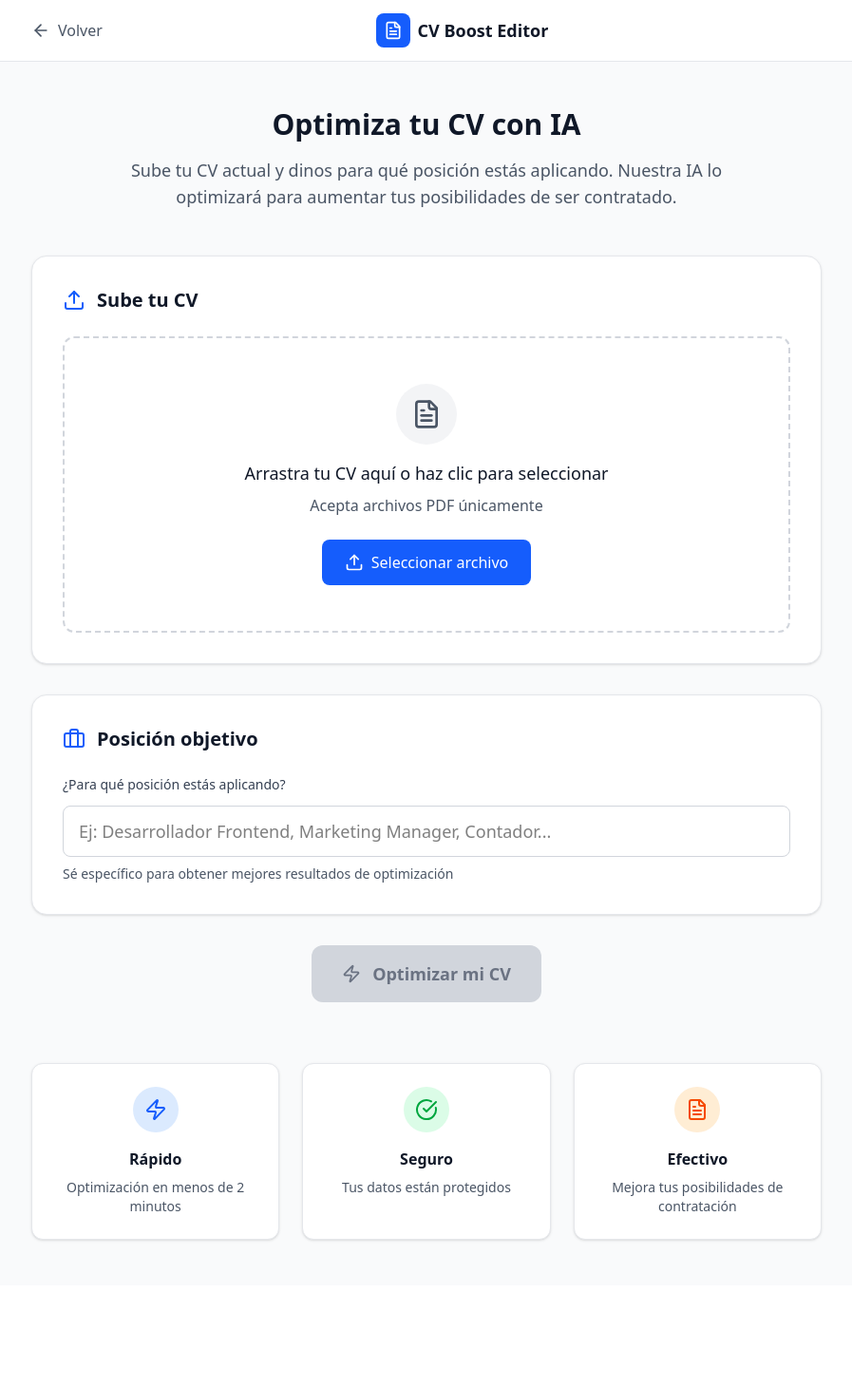
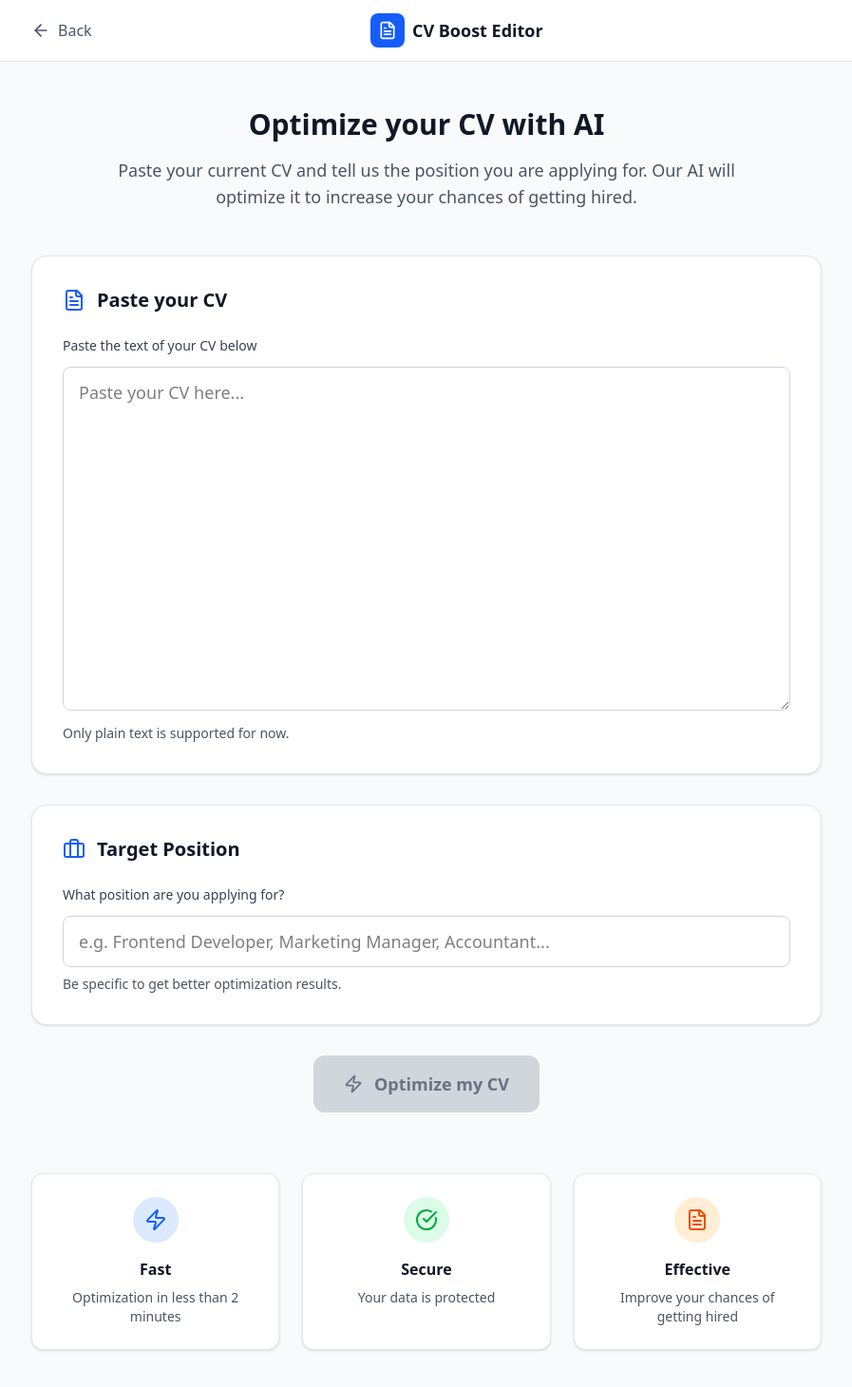
Before and after one commit to leamartinez1707/cv_boost, a React (Vite) app: page /editor in a window 1280 px wide. Shown: the top 1460 px of the page at 95% size, without its empty margins (191-1088 px from the left). Before the commit the page ends 1353 px from the top, so only its background shows below. Built offline with nearby package versions, Linux system fonts and the light colour scheme.

Commit message:
refactor: upload text not pdf

```diff
--- a/src/pages/EditorVieww.jsx
+++ b/src/pages/EditorVieww.jsx
@@ -1,58 +1,24 @@
 import { useState } from 'react';
 import axios from 'axios';
 import {
-    Upload,
     FileText,
     Briefcase,
     Zap,
     CheckCircle,
     ArrowRight,
-    X
 } from 'lucide-react';
 import { Link } from 'react-router-dom';
-import * as pdfjsLib from 'pdfjs-dist/legacy/build/pdf';
-import workerUrl from '../pdf-worker';
-
-pdfjsLib.GlobalWorkerOptions.workerSrc = workerUrl;
 
 export const EditorVieww = () => {
     const [role, setRole] = useState('');
-    const [dragActive, setDragActive] = useState(false);
-    const [cv, setCv] = useState(null)
-    const [result, setResult] = useState("")
-    const [loading, setLoading] = useState(false)
+    const [cv, setCv] = useState('');
+    const [result, setResult] = useState("");
+    const [loading, setLoading] = useState(false);
 
-
-    const handleDrag = (e) => {
+    const handleSubmit = async (e) => {
         e.preventDefault();
-        e.stopPropagation();
-        if (e.type === "dragenter" || e.type === "dragover") {
-            setDragActive(true);
-        } else if (e.type === "dragleave") {
-            setDragActive(false);
-        }
-    };
-
-    const handleDrop = (e) => {
-        e.preventDefault();
-        e.stopPropagation();
-        setDragActive(false);
-
-        if (e.dataTransfer.files && e.dataTransfer.files[0]) {
-            const droppedFile = e.dataTransfer.files[0];
-            if (droppedFile.type === 'application/pdf' || droppedFile.name.endsWith('.pdf')) {
-                setCv(droppedFile);
-            }
-        }
-    };
-    const removeFile = () => {
-        setCv(null);
-    };
-    const handleSubmit = async (e) => {
-        e.preventDefault()
-        setLoading(true)
-        setResult("")
-
+        setLoading(true);
+        setResult("");
         try {
             const res = await axios.post(
                 `${import.meta.env.VITE_BACKEND_URL}/api/generate`,
@@ -60,62 +26,14 @@ export const EditorVieww = () => {
                     cv,
                     role,
                 }
-            )
-
-            setResult(res.data.result)
+            );
+            setResult(res.data.result);
         } catch (err) {
-            console.error(err)
-            setResult("Upload failed. Please try again.")
+            console.error(err);
+            setResult("Upload failed. Please try again.");
         } finally {
-            setLoading(false)
+            setLoading(false);
         }
-    }
-
-    const handleFileUpload = async (e) => {
-        const file = e.target.files[0];
-        if (!file) return;
-
-        const reader = new FileReader();
-
-        reader.onload = async () => {
-            try {
-                const typedarray = new Uint8Array(reader.result);
-
-                const pdf = await pdfjsLib.getDocument({ data: typedarray }).promise;
-
-                let fullText = "";
-
-                for (let i = 1; i <= pdf.numPages; i++) {
-                    const page = await pdf.getPage(i);
-                    const content = await page.getTextContent();
-
-                    // Evitar problemas si content.items es undefined
-                    const items = content?.items || [];
-                    const text = items.map(item => item.str).join(" ");
-
-                    fullText += text + "\n";
-                }
-
-                // Limpiar el texto extraído
-                const cleanText = fullText.trim();
-
-                if (cleanText.length === 0) {
-                    alert("No se pudo extraer texto del PDF. Por favor, intenta con otro archivo.");
-                    setCv("");
-                    return;
-                }
-
-                // Actualizar estados con datos válidos
-                setCv(cleanText);
-
-            } catch (error) {
-                console.error("Error leyendo el PDF:", error);
-                alert("Error al procesar el PDF. Intenta con otro archivo.");
-                setCv("");
-            }
-        };
-
-        reader.readAsArrayBuffer(file);
     };
 
     return (
@@ -129,7 +47,7 @@ export const EditorVieww = () => {
                             className="flex items-center text-gray-600 hover:text-gray-900 transition-colors"
                         >
                             <ArrowRight className="h-5 w-5 mr-2 rotate-180" />
-                            Volver
+                            Back
                         </Link>
                         <div className="flex items-center space-x-2">
                             <div className="bg-blue-600 p-2 rounded-lg">
@@ -146,99 +64,59 @@ export const EditorVieww = () => {
             <div className="max-w-4xl mx-auto px-4 sm:px-6 lg:px-8 py-12">
                 <div className="text-center mb-12">
                     <h1 className="text-3xl font-bold text-gray-900 mb-4">
-                        Optimiza tu CV con IA
+                        Optimize your CV with AI
                     </h1>
                     <p className="text-lg text-gray-600 max-w-2xl mx-auto">
-                        Sube tu CV actual y dinos para qué posición estás aplicando. Nuestra IA lo optimizará para aumentar tus posibilidades de ser contratado.
+                        Paste your current CV and tell us the position you are applying for. Our AI will optimize it to increase your chances of getting hired.
                     </p>
                 </div>
 
                 <form onSubmit={handleSubmit} className="space-y-8">
-                    {/* File Upload Section */}
+                    {/* CV Text Section */}
                     <div className="bg-white rounded-2xl shadow-sm border border-gray-200 p-8">
                         <div className="flex items-center mb-6">
-                            <Upload className="h-6 w-6 text-blue-600 mr-3" />
-                            <h2 className="text-xl font-semibold text-gray-900">Sube tu CV</h2>
+                            <FileText className="h-6 w-6 text-blue-600 mr-3" />
+                            <h2 className="text-xl font-semibold text-gray-900">Paste your CV</h2>
                         </div>
-
-                        {!cv ? (
-                            <div
-                                className={`border-2 border-dashed rounded-xl p-12 text-center transition-all duration-200 ${dragActive
-                                    ? 'border-blue-500 bg-blue-50'
-                                    : 'border-gray-300 hover:border-gray-400'
-                                    }`}
-                                onDragEnter={handleDrag}
-                                onDragLeave={handleDrag}
-                                onDragOver={handleDrag}
-                                onDrop={handleDrop}
-                            >
-                                <div className="bg-gray-100 p-4 rounded-full w-fit mx-auto mb-4">
-                                    <FileText className="h-8 w-8 text-gray-600" />
-                                </div>
-                                <h3 className="text-lg font-medium text-gray-900 mb-2">
-                                    Arrastra tu CV aquí o haz clic para seleccionar
-                                </h3>
-                                <p className="text-gray-600 mb-6">
-                                    Acepta archivos PDF únicamente
-                                </p>
-                                <label className="inline-flex items-center bg-blue-600 text-white px-6 py-3 rounded-lg font-medium hover:bg-blue-700 transition-colors cursor-pointer">
-                                    <Upload className="h-5 w-5 mr-2" />
-                                    Seleccionar archivo
-                                    <input
-                                        type="file"
-                                        accept=".pdf"
-                                        onChange={handleFileUpload}
-                                        className="hidden"
-                                    />
-                                </label>
-                            </div>
-                        ) : (
-                            <div className="bg-green-50 border border-green-200 rounded-xl p-6">
-                                <div className="flex items-center justify-between">
-                                    <div className="flex items-center">
-                                        <div className="bg-green-100 p-2 rounded-lg mr-4">
-                                            <FileText className="h-6 w-6 text-green-600" />
-                                        </div>
-                                        <div>
-                                            <h3 className="font-medium text-gray-900">{cv.name}</h3>
-                                            <p className="text-sm text-gray-600">
-                                                {(cv.size / 1024 / 1024).toFixed(2)} MB
-                                            </p>
-                                        </div>
-                                    </div>
-                                    <button
-                                        type="button"
-                                        onClick={removeFile}
-                                        className="text-gray-400 hover:text-gray-600 transition-colors"
-                                    >
-                                        <X className="h-5 w-5" />
-                                    </button>
-                                </div>
-                            </div>
-                        )}
+                        <div>
+                            <label htmlFor="cv" className="block text-sm font-medium text-gray-700 mb-3">
+                                Paste the text of your CV below
+                            </label>
+                            <textarea
+                                id="cv"
+                                value={cv}
+                                onChange={(e) => setCv(e.target.value)}
+                                placeholder="Paste your CV here..."
+                                rows={12}
+                                className="w-full px-4 py-3 border border-gray-300 rounded-lg focus:ring-2 focus:ring-blue-500 focus:border-blue-500 transition-colors text-lg resize-vertical"
+                                required
+                            />
+                            <p className="text-sm text-gray-600 mt-2">
+                                Only plain text is supported for now.
+                            </p>
+                        </div>
                     </div>
 
                     {/* Job Position Section */}
                     <div className="bg-white rounded-2xl shadow-sm border border-gray-200 p-8">
                         <div className="flex items-center mb-6">
                             <Briefcase className="h-6 w-6 text-blue-600 mr-3" />
-                            <h2 className="text-xl font-semibold text-gray-900">Posición objetivo</h2>
+                            <h2 className="text-xl font-semibold text-gray-900">Target Position</h2>
                         </div>
-
                         <div>
                             <label htmlFor="role" className="block text-sm font-medium text-gray-700 mb-3">
-                                ¿Para qué posición estás aplicando?
+                                What position are you applying for?
                             </label>
                             <input
                                 type="text"
                                 id="role"
                                 value={role}
                                 onChange={(e) => setRole(e.target.value)}
-                                placeholder="Ej: Desarrollador Frontend, Marketing Manager, Contador..."
+                                placeholder="e.g. Frontend Developer, Marketing Manager, Accountant..."
                                 className="w-full px-4 py-3 border border-gray-300 rounded-lg focus:ring-2 focus:ring-blue-500 focus:border-blue-500 transition-colors text-lg"
                             />
                             <p className="text-sm text-gray-600 mt-2">
-                                Sé específico para obtener mejores resultados de optimización
+                                Be specific to get better optimization results.
                             </p>
                         </div>
                     </div>
@@ -247,8 +125,8 @@ export const EditorVieww = () => {
                     <div className="text-center">
                         <button
                             type="submit"
-                            disabled={!cv || !role.trim() || loading}
-                            className={`inline-flex items-center px-8 py-4 rounded-xl text-lg font-semibold transition-all duration-200 ${!cv || !role.trim() || loading
+                            disabled={!cv.trim() || !role.trim() || loading}
+                            className={`inline-flex items-center px-8 py-4 rounded-xl text-lg font-semibold transition-all duration-200 ${!cv.trim() || !role.trim() || loading
                                 ? 'bg-gray-300 text-gray-500 cursor-not-allowed'
                                 : 'bg-blue-600 text-white hover:bg-blue-700 transform hover:scale-105 hover:shadow-lg'
                                 }`}
@@ -256,27 +134,27 @@ export const EditorVieww = () => {
                             {loading ? (
                                 <>
                                     <div className="animate-spin rounded-full h-5 w-5 border-b-2 border-white mr-3"></div>
-                                    Optimizando CV...
+                                    Optimizing CV...
                                 </>
                             ) : (
                                 <>
                                     <Zap className="h-5 w-5 mr-3" />
-                                    Optimizar mi CV
+                                    Optimize my CV
                                 </>
                             )}
                         </button>
 
-                        {cv && role.trim() && !loading && (
+                        {cv.trim() && role.trim() && !loading && (
                             <div className="mt-4 flex items-center justify-center text-sm text-green-600">
                                 <CheckCircle className="h-4 w-4 mr-2" />
-                                Todo listo para optimizar
+                                Ready to optimize
                             </div>
                         )}
                     </div>
                 </form>
                 {result && (
                     <div className="mt-6 p-4 bg-gray-100 rounded shadow">
-                        <h2 className="font-semibold mb-2">Resultado:</h2>
+                        <h2 className="font-semibold mb-2">Result:</h2>
                         <pre className="whitespace-pre-wrap">{result}</pre>
                     </div>
                 )}
@@ -286,27 +164,27 @@ export const EditorVieww = () => {
                         <div className="bg-blue-100 p-3 rounded-full w-fit mx-auto mb-4">
                             <Zap className="h-6 w-6 text-blue-600" />
                         </div>
-                        <h3 className="font-semibold text-gray-900 mb-2">Rápido</h3>
+                        <h3 className="font-semibold text-gray-900 mb-2">Fast</h3>
                         <p className="text-gray-600 text-sm">
-                            Optimización en menos de 2 minutos
+                            Optimization in less than 2 minutes
                         </p>
                     </div>
                     <div className="bg-white p-6 rounded-xl shadow-sm border border-gray-200 text-center">
                         <div className="bg-green-100 p-3 rounded-full w-fit mx-auto mb-4">
                             <CheckCircle className="h-6 w-6 text-green-600" />
                         </div>
-                        <h3 className="font-semibold text-gray-900 mb-2">Seguro</h3>
+                        <h3 className="font-semibold text-gray-900 mb-2">Secure</h3>
                         <p className="text-gray-600 text-sm">
-                            Tus datos están protegidos
+                            Your data is protected
                         </p>
                     </div>
                     <div className="bg-white p-6 rounded-xl shadow-sm border border-gray-200 text-center">
                         <div className="bg-orange-100 p-3 rounded-full w-fit mx-auto mb-4">
                             <FileText className="h-6 w-6 text-orange-600" />
                         </div>
-                        <h3 className="font-semibold text-gray-900 mb-2">Efectivo</h3>
+                        <h3 className="font-semibold text-gray-900 mb-2">Effective</h3>
                         <p className="text-gray-600 text-sm">
-                            Mejora tus posibilidades de contratación
+                            Improve your chances of getting hired
                         </p>
                     </div>
                 </div>
```
